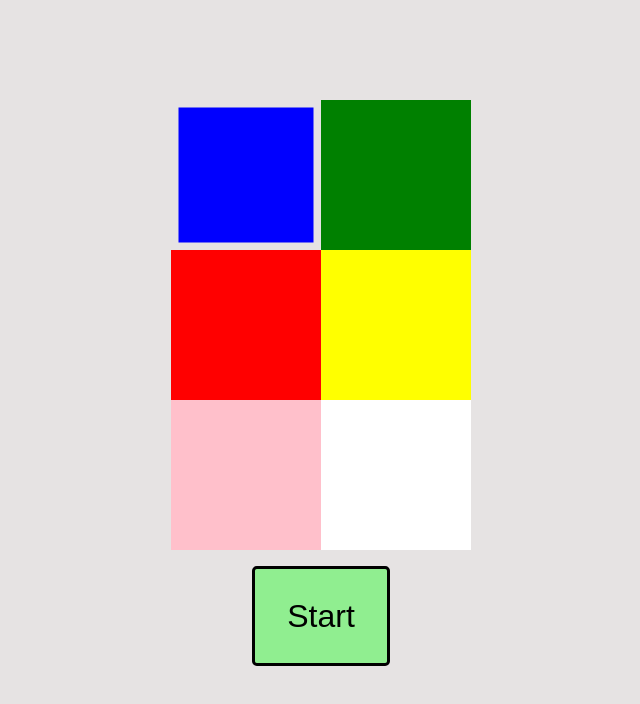
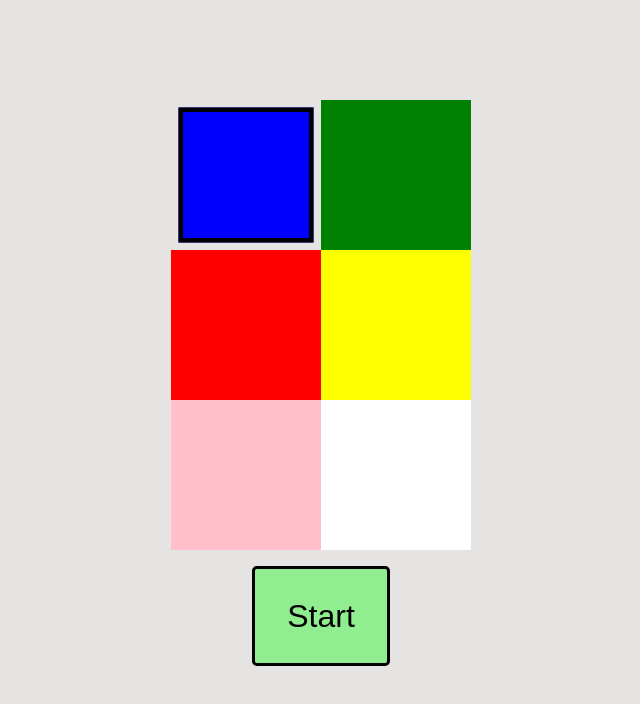
Before and after one commit to borjjay/ColorGamePinoy, a plain HTML site: page index.html in a window 1280 px wide. In both pictures the pointer is over the element 565 px from the left and 175 px from the top of the page. Shown: the whole page, without its empty margins (319-959 px from the left). Drawn offline with Linux system fonts and the light colour scheme.

Commit message:
Add Hover Effect

```diff
--- a/css/style.css
+++ b/css/style.css
@@ -17,9 +17,11 @@ body{
     width: 150px;
     height: 150px;
     transition: transform 300ms;
+    box-sizing: border-box;
 }
 .color:hover{
     transform: scale(0.9);
+    border: thick solid black;
 }
 .blue{
     background-color: blue;
```
Also changed, not shown: index.html (+4 -8 lines).
